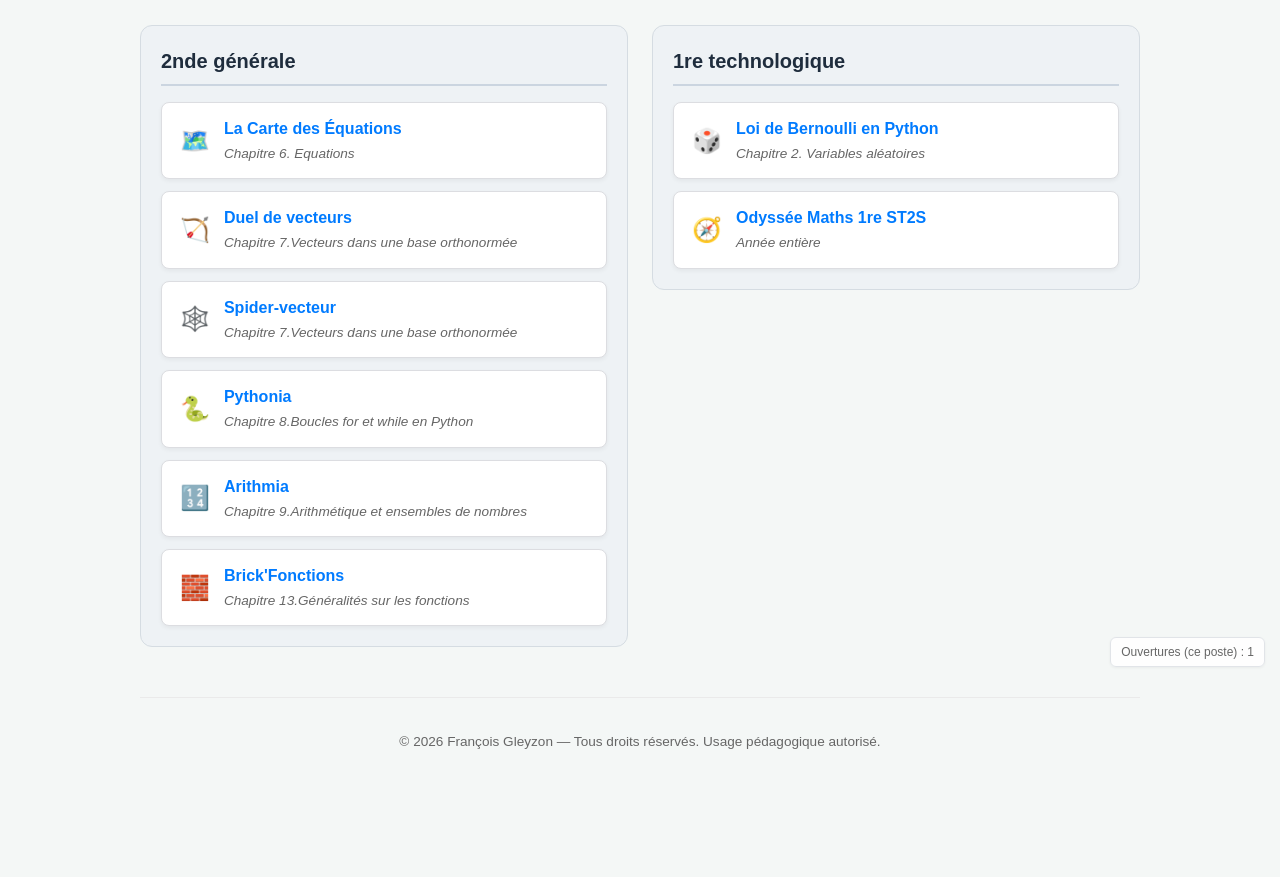
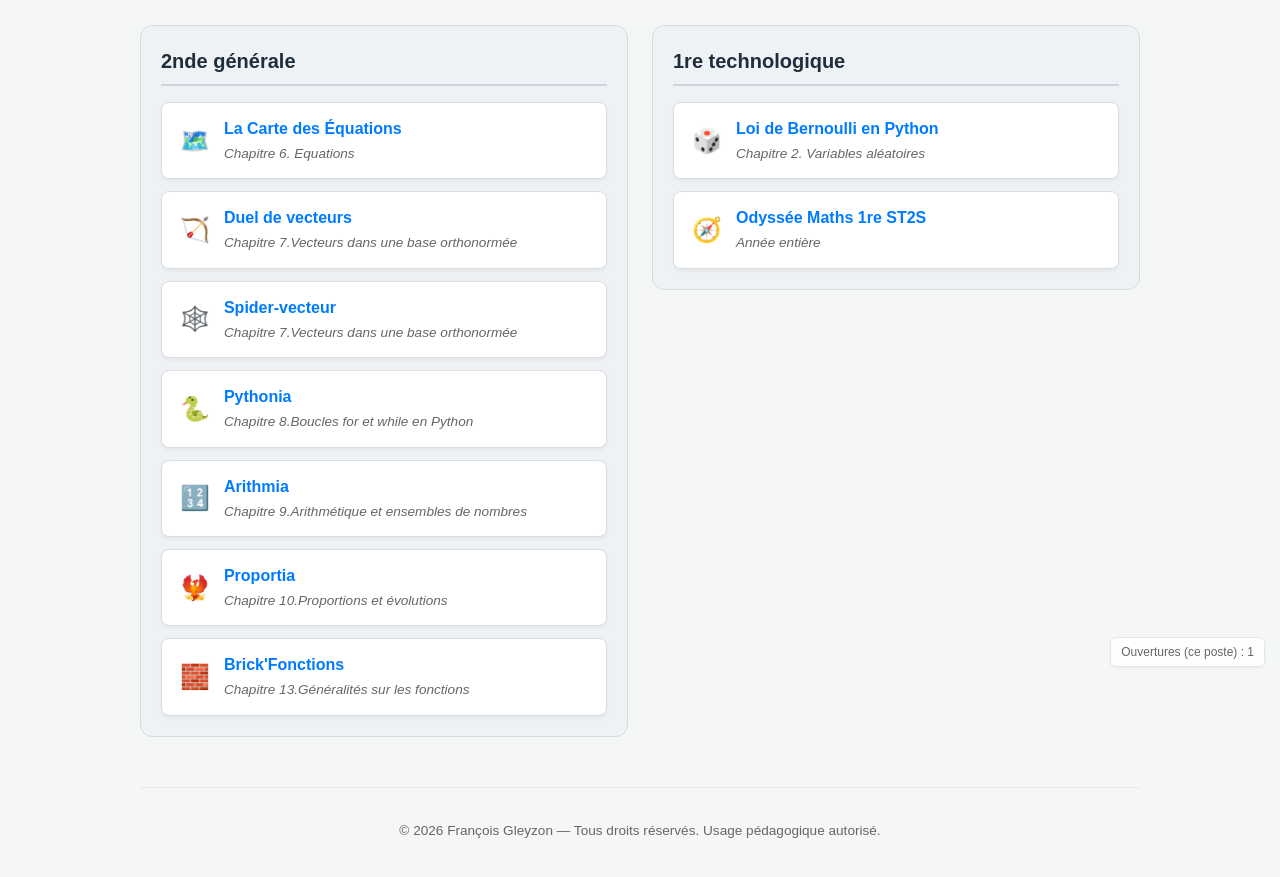
Before and after one commit to FrancoisGLEYZON/applis-maths, a plain HTML site: page index.html in a window 1280 px wide. Shown: the part 123-1000 px from the top of the page. Before the commit the page ends 915 px from the top, so only its background shows below. Drawn offline with Linux system fonts and the light colour scheme.

Commit message:
Update index.html

```diff
--- a/index.html
+++ b/index.html
@@ -156,6 +156,15 @@
                     </a>
                 </li>
                 <li>
+                    <a href="Proportia – Révisions/index.html">
+                        <span class="emoji">🐦‍🔥</span>
+                        <span class="app-info">
+                            <span class="app-title">Proportia</span>
+                            <span class="app-chapter">Chapitre 10.Proportions et évolutions</span>
+                        </span>
+                    </a>
+                </li>
+                <li>
                     <a href="Brick’Fonctions · Chapitre 13.html">
                         <span class="emoji">🧱</span>
                         <span class="app-info">
```
